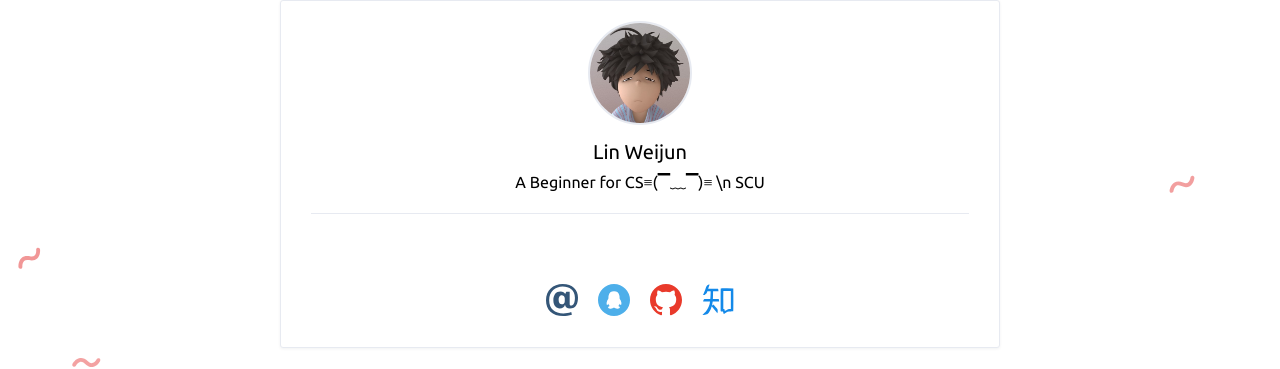
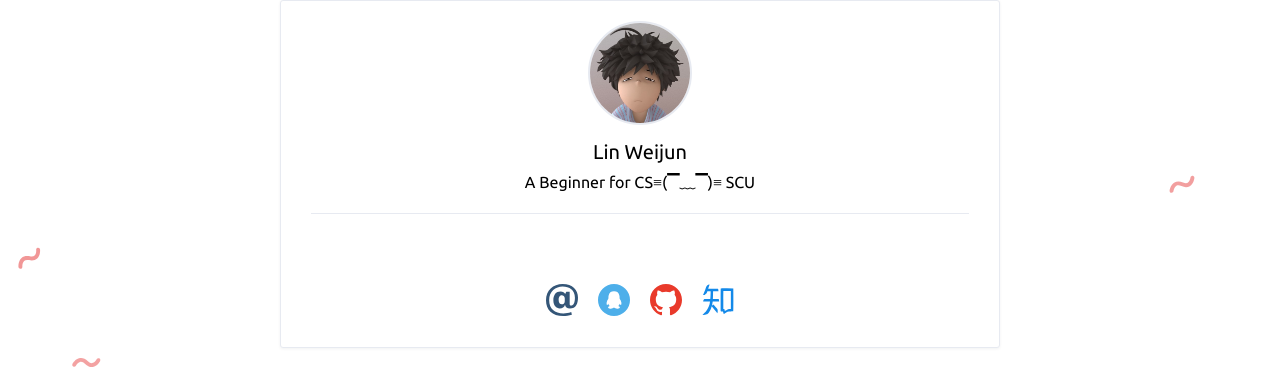
Before and after one commit to YeZ-Liu/YeZ-Liu.github.io, a Jekyll site: the page built from about.html, in a window 1280 px wide. Shown: the part 425-794 px from the top of the page. Built offline with Jekyll 4.4.1, drawn with Linux system fonts in a browser that asks for light colours; comment, search, counter and statistics services are not loaded.

Commit message:
try bio \n

```diff
--- a/_config.yml
+++ b/_config.yml
@@ -17,7 +17,7 @@
 name: 'Lin Weijun'
 NickName: 'Joke-R'
 webtitle: 'Blog Of Joke-R'
-bio: 'A Beginner for CS≡(▔﹏▔)≡ \n SCU'
+bio: ['A Beginner for CS≡(▔﹏▔)≡ ','SCU']
 about: true
 aboutyou: ''
 portraits: '/assets/profile.jpeg' # your portraits image file path
```
